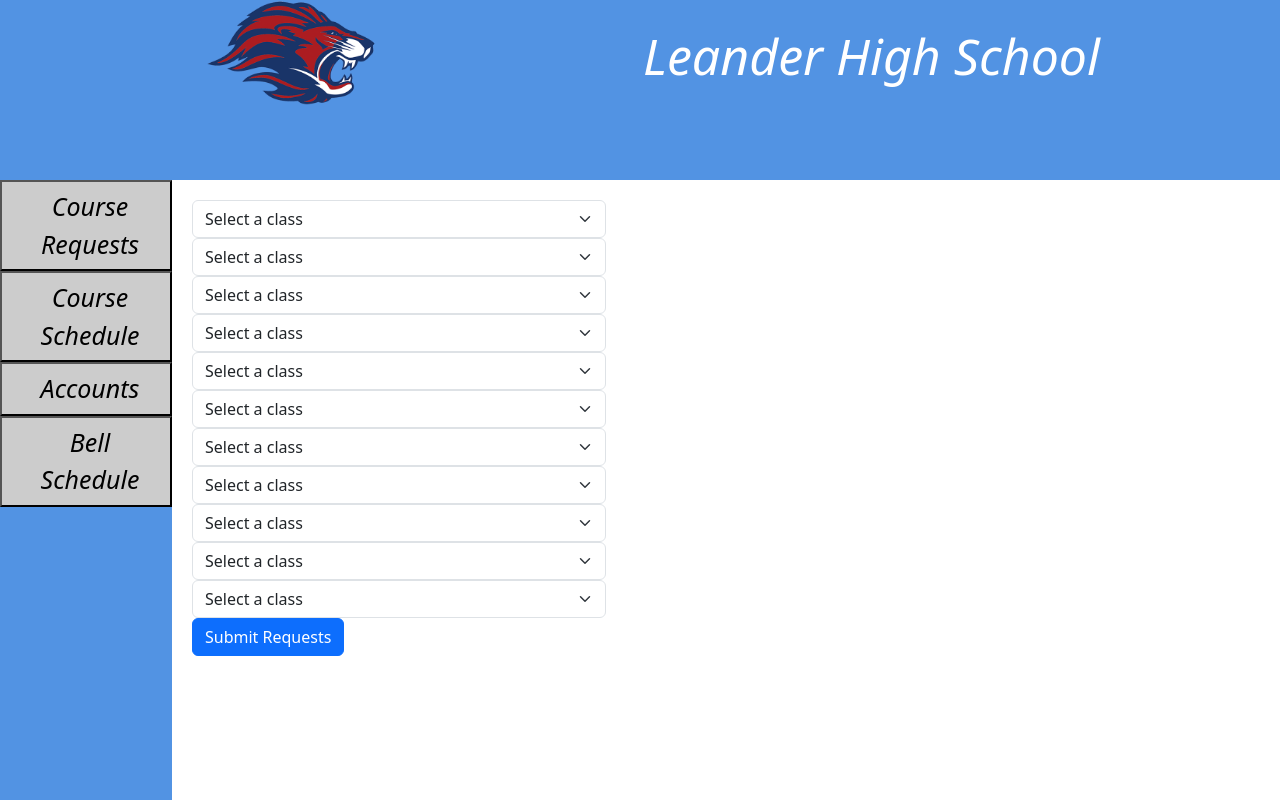
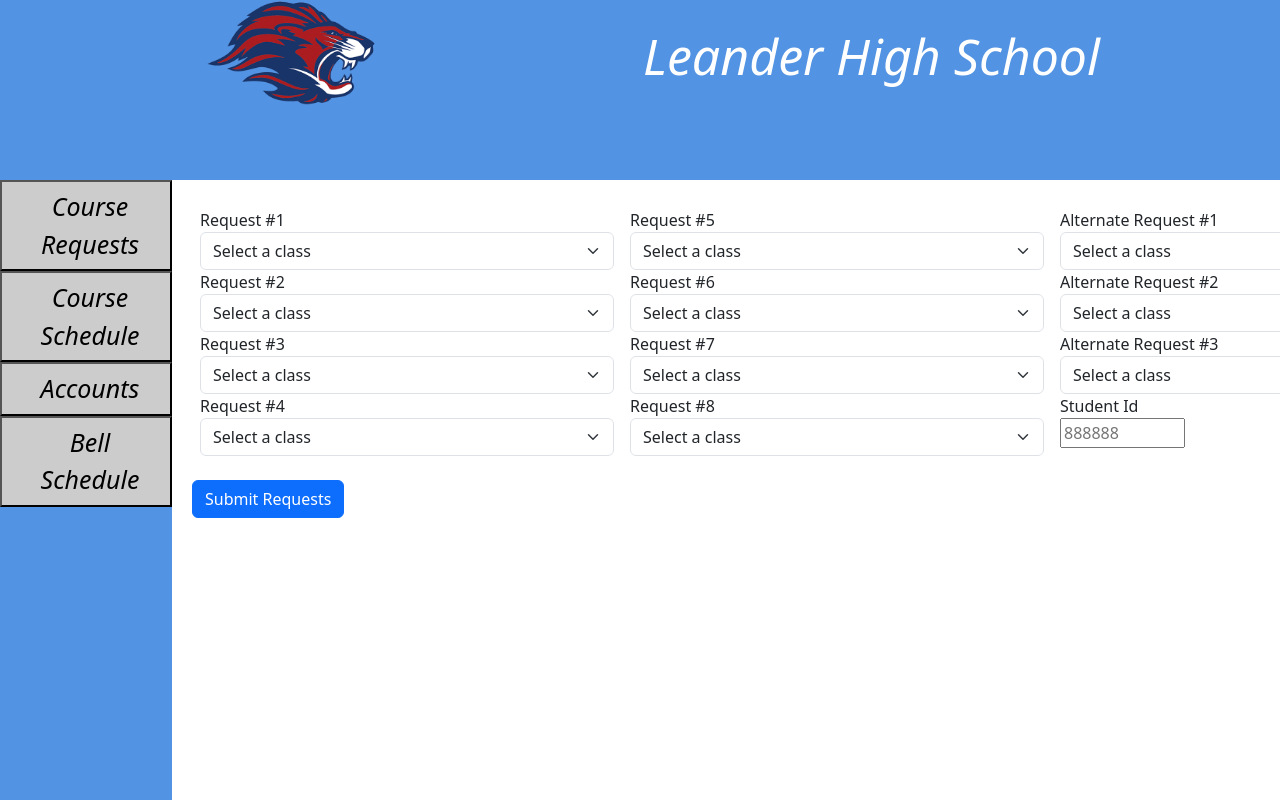
Before and after one commit to CS3-Scheduling-Application/Student, a Django app: page /courseRequests in a window 1280 px wide. Run offline with Django 4.2, Linux system fonts and the light colour scheme; data comes from the database, SQL or seed files in the repository.

Commit message:
Added glorious formatting to courseRequests

```diff
--- a/mysite/blog/templates/blog/courseRequests.html
+++ b/mysite/blog/templates/blog/courseRequests.html
@@ -138,8 +138,11 @@
       <form method="post" action="{% url 'submit_class_requests' %}" name="your_form">
         {% csrf_token %}
         {% if product %}
+          <div class="d-flex flex-row mb-3">
             {% for _ in product|slice:":11" %}
-                <select class="form-select w-auto" aria-label="Select a class" name="class_select{{ forloop.counter }}" required>
+              {% if forloop.counter == 1 or forloop.counter == 5 or forloop.counter == 9 %} <div class="p-2"> {% endif %}
+                <label for="class_select_{{ forloop.counter }}">{% if forloop.counter <= 8 %}Request #{{ forloop.counter }} {% else %}Alternate Request #{{ forloop.counter|add:'-8' }}{% endif %}</label>
+                <select class="form-select w-auto" aria-label="Select a class" name="class_select_{{ forloop.counter }}" id="class_select_{{ forloop.counter }}" required>
                     <option value="" selected disabled>Select a class</option>
                     {% for row in product %}
                         <option value="{{ row.1 }} {{row.0}}">{{ row.2 }}
@@ -152,7 +155,19 @@
                         </option>
                     {% endfor %}
                 </select>
+                {% if forloop.counter == 11 %}
+                <div class="d-flex flex-column">
+                  <div>
+                    <label for="input_id">Student Id</label>
+                  </div>
+                  <div>
+                    <input type="number" id="input_id" min="100000" max="999999" placeholder="888888"></input>
+                  </div>
+                </div>
+                {% endif %}
+              {% if forloop.counter == 4 or forloop.counter == 8 or forloop.counter == 11 %} </div> {% endif %}
             {% endfor %}
+          </div>
         {% endif %}
         <button type="submit" id="submit_btn" class="btn btn-primary">Submit Requests</button>
       </form>
--- a/mysite/blog/views.py
+++ b/mysite/blog/views.py
@@ -137,7 +137,7 @@ def submit_class_requests(request):
         # Assuming 'class_select1' is the name attribute of your <select> element
         classes= []
         for i in range(11):
-            classes.append(request.POST.get('class_select'+str(i+1)))
+            classes.append(request.POST.get('class_select_'+str(i+1)))
 
 
         # Now 'class_one_value' contains the selected value from the form
```
